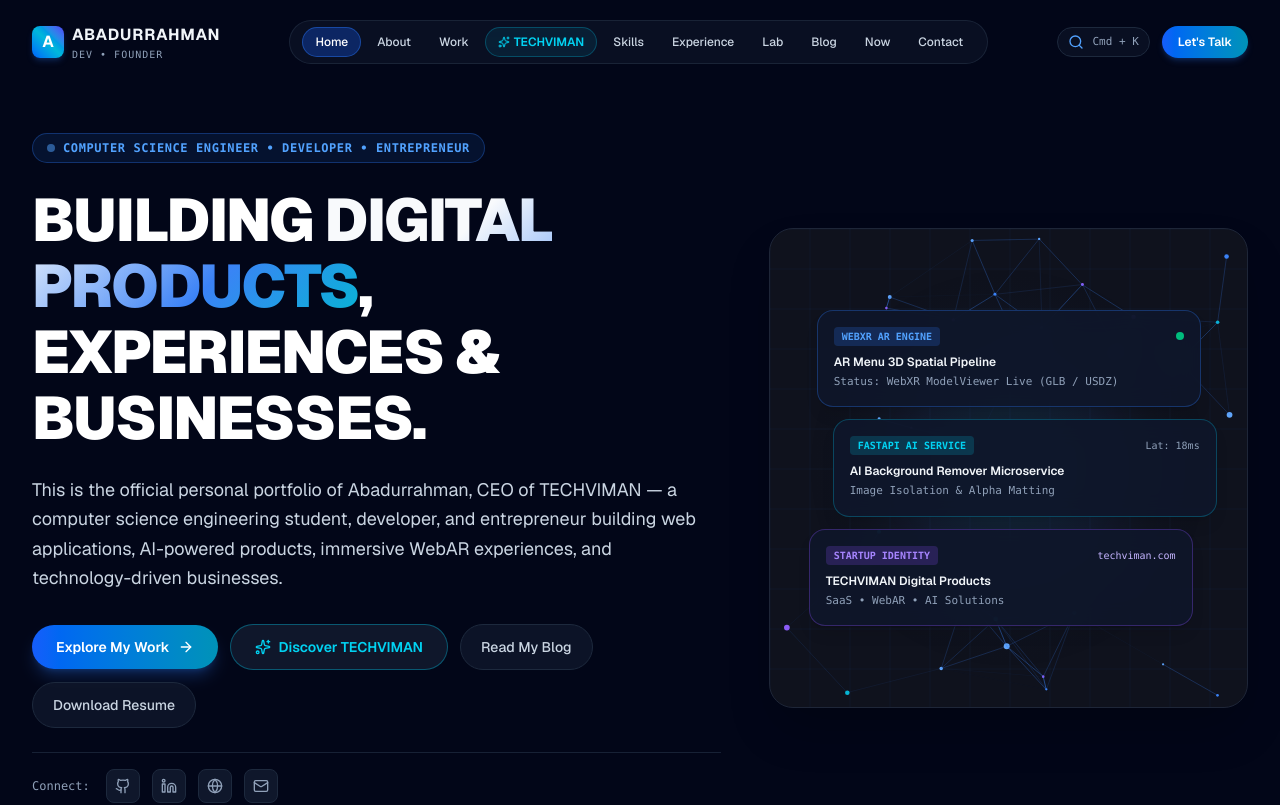
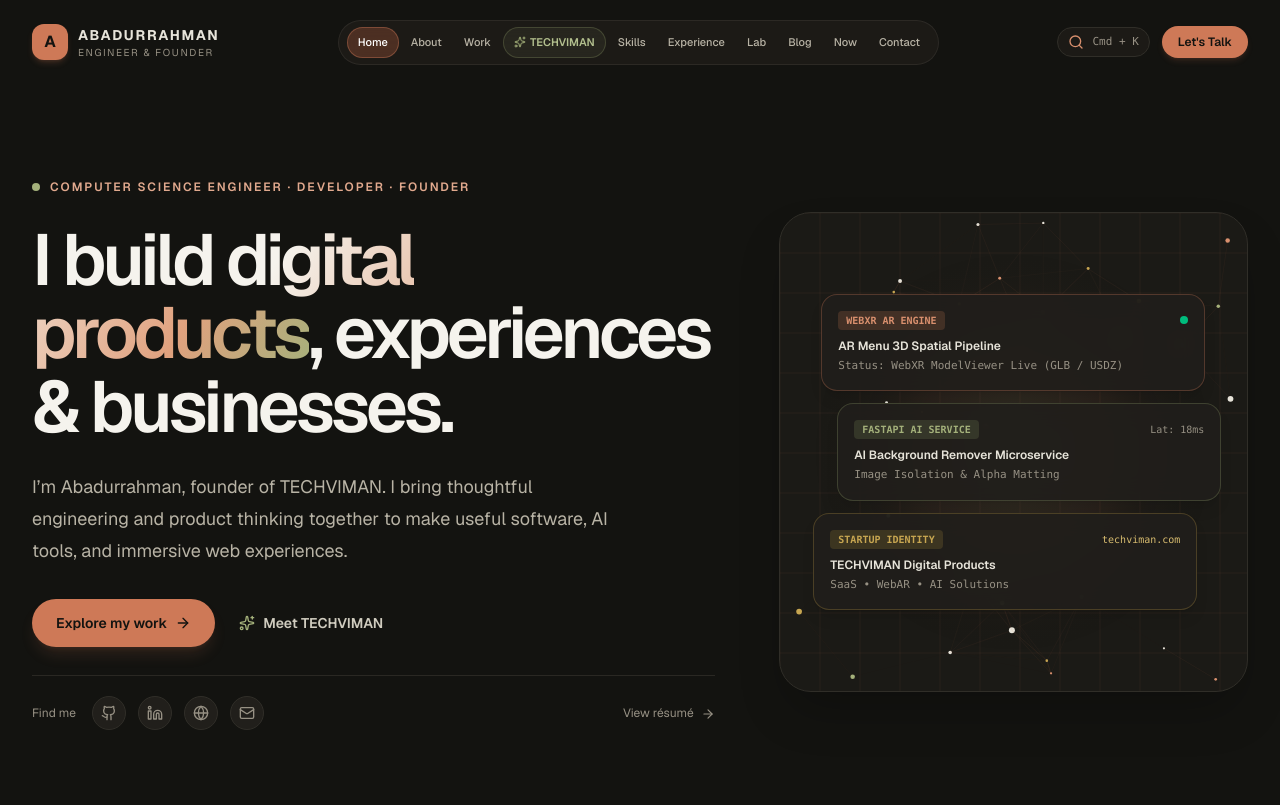
Before and after one commit to rahman2428/-Abad_Ur_Rahman, a Next.js app: page / in a window 1280 px wide. Shown: the top 805 px of the page. Built offline with nearby package versions, Linux system fonts and the light colour scheme.

Commit message:
redesign

```diff
--- a/src/app/globals.css
+++ b/src/app/globals.css
@@ -1,32 +1,96 @@
 @import "tailwindcss";
+
+@theme {
+  --color-slate-50: #f5f3ed;
+  --color-slate-100: #e7e4da;
+  --color-slate-200: #d0ccbf;
+  --color-slate-300: #b8b3a5;
+  --color-slate-400: #979184;
+  --color-slate-500: #777263;
+  --color-slate-600: #5e5a4d;
+  --color-slate-700: #46433a;
+  --color-slate-800: #302e28;
+  --color-slate-900: #211f1b;
+  --color-slate-950: #131310;
+  --color-blue-50: #fbf2ed;
+  --color-blue-100: #f5e1d6;
+  --color-blue-200: #ecc4b0;
+  --color-blue-300: #e1a98e;
+  --color-blue-400: #d9906e;
+  --color-blue-500: #ce7957;
+  --color-blue-600: #b96240;
+  --color-blue-700: #964c32;
+  --color-blue-800: #713a29;
+  --color-blue-900: #4a2b20;
+  --color-cyan-50: #f1f3e9;
+  --color-cyan-100: #e3e8d2;
+  --color-cyan-200: #cbd4b0;
+  --color-cyan-300: #b2bf8e;
+  --color-cyan-400: #a4b17b;
+  --color-cyan-500: #899663;
+  --color-cyan-600: #707c50;
+  --color-cyan-700: #59623f;
+  --color-cyan-800: #434a31;
+  --color-cyan-900: #303625;
+  --color-violet-50: #fbf6e8;
+  --color-violet-100: #f3e9c9;
+  --color-violet-200: #e8d59b;
+  --color-violet-300: #d9bd70;
+  --color-violet-400: #c7a651;
+  --color-violet-500: #b18f3f;
+  --color-violet-600: #927337;
+  --color-violet-700: #725a2d;
+  --color-violet-800: #554424;
+  --color-violet-900: #3d321f;
+  --color-indigo-50: #f7f1e7;
+  --color-indigo-100: #eee2cc;
+  --color-indigo-200: #dfc99e;
+  --color-indigo-300: #cfb475;
+  --color-indigo-400: #c1a05b;
+  --color-indigo-500: #aa8848;
+  --color-indigo-600: #8d6e3a;
+  --color-indigo-700: #6e5630;
+  --color-indigo-800: #534227;
+  --color-indigo-900: #3b311f;
+  --color-purple-50: #f8f2ed;
+  --color-purple-100: #efdfd3;
+  --color-purple-200: #e1c4af;
+  --color-purple-300: #d3a88d;
+  --color-purple-400: #c79576;
+  --color-purple-500: #b47c5e;
+  --color-purple-600: #966448;
+  --color-purple-700: #77503a;
+  --color-purple-800: #5a3d2e;
+  --color-purple-900: #402f25;
+}
 
 @layer base {
   :root {
-    --bg-main: #08090e;
-    --bg-card: #0f121d;
-    --bg-card-hover: #161b2c;
-    --border-color: #1e2638;
-    --border-glow: #3b82f640;
-    --text-primary: #f8fafc;
-    --text-secondary: #94a3b8;
-    --text-muted: #64748b;
-    --accent-blue: #3b82f6;
-    --accent-cyan: #06b6d4;
-    --accent-violet: #8b5cf6;
+    --bg-main: #131310;
+    --bg-card: #1b1a16;
+    --bg-card-hover: #25231e;
+    --border-color: #302e28;
+    --border-glow: #ce795740;
+    --text-primary: #f5f3ed;
+    --text-secondary: #b8b3a5;
+    --text-muted: #858071;
+    --accent-blue: #ce7957;
+    --accent-cyan: #a4b17b;
+    --accent-violet: #c7a651;
   }
 
   .light {
-    --bg-main: #f8fafc;
-    --bg-card: #ffffff;
-    --bg-card-hover: #f1f5f9;
-    --border-color: #e2e8f0;
-    --border-glow: #3b82f630;
-    --text-primary: #0f172a;
-    --text-secondary: #475569;
-    --text-muted: #64748b;
-    --accent-blue: #2563eb;
-    --accent-cyan: #0891b2;
-    --accent-violet: #7c3aed;
+    --bg-main: #f3f0e8;
+    --bg-card: #fcfaf5;
+    --bg-card-hover: #ebe7dc;
+    --border-color: #ded8c9;
+    --border-glow: #b9624030;
+    --text-primary: #25241f;
+    --text-secondary: #5e5a4d;
+    --text-muted: #777263;
+    --accent-blue: #a95035;
+    --accent-cyan: #657747;
+    --accent-violet: #896b34;
   }
 
   html {
@@ -44,6 +108,12 @@
     font-family: var(--font-geist-sans), system-ui, -apple-system, sans-serif;
     overflow-x: hidden;
     transition: background-color 0.3s ease, color 0.3s ease;
+    text-rendering: optimizeLegibility;
+  }
+
+  ::selection {
+    background: #ce7957;
+    color: #131310;
   }
 }
 
@@ -58,26 +128,26 @@
 }
 
 ::-webkit-scrollbar-thumb {
-  background: #1e293b;
+  background: #49463d;
   border-radius: 4px;
 }
 
 ::-webkit-scrollbar-thumb:hover {
-  background: #334155;
+  background: #625e51;
 }
 
 /* Grid & Glow Effects */
 .bg-grid-pattern {
   background-size: 40px 40px;
   background-image:
-    linear-gradient(to right, rgba(255, 255, 255, 0.03) 1px, transparent 1px),
-    linear-gradient(to bottom, rgba(255, 255, 255, 0.03) 1px, transparent 1px);
+    linear-gradient(to right, rgba(245, 243, 237, 0.03) 1px, transparent 1px),
+    linear-gradient(to bottom, rgba(245, 243, 237, 0.03) 1px, transparent 1px);
 }
 
 .light .bg-grid-pattern {
   background-image:
-    linear-gradient(to right, rgba(0, 0, 0, 0.04) 1px, transparent 1px),
-    linear-gradient(to bottom, rgba(0, 0, 0, 0.04) 1px, transparent 1px);
+    linear-gradient(to right, rgba(37, 36, 31, 0.04) 1px, transparent 1px),
+    linear-gradient(to bottom, rgba(37, 36, 31, 0.04) 1px, transparent 1px);
 }
 
 .glass-card {
@@ -88,24 +158,24 @@
 }
 
 .glass-card:hover {
-  border-color: rgba(59, 130, 246, 0.4);
-  box-shadow: 0 0 25px -5px rgba(59, 130, 246, 0.15);
+  border-color: rgba(206, 121, 87, 0.4);
+  box-shadow: 0 0 25px -5px rgba(206, 121, 87, 0.12);
 }
 
 .glow-gradient-text {
-  background: linear-gradient(135deg, #f8fafc 30%, #3b82f6 70%, #06b6d4 100%);
+  background: linear-gradient(120deg, #f5f3ed 15%, #e0a17e 70%, #a4b17b 100%);
   -webkit-background-clip: text;
   -webkit-text-fill-color: transparent;
 }
 
 .light .glow-gradient-text {
-  background: linear-gradient(135deg, #0f172a 30%, #2563eb 70%, #0891b2 100%);
+  background: linear-gradient(120deg, #25241f 15%, #a95035 70%, #657747 100%);
   -webkit-background-clip: text;
   -webkit-text-fill-color: transparent;
 }
 
 .techviman-gradient-text {
-  background: linear-gradient(135deg, #60a5fa 0%, #a78bfa 50%, #38bdf8 100%);
+  background: linear-gradient(135deg, #e0a17e 0%, #c7a651 50%, #a4b17b 100%);
   -webkit-background-clip: text;
   -webkit-text-fill-color: transparent;
 }
--- a/src/app/page.tsx
+++ b/src/app/page.tsx
@@ -92,71 +92,57 @@ export default function HomePage() {
       {/* ========================================================================= */}
       {/* 1. HERO SECTION */}
       {/* ========================================================================= */}
-      <section className="relative min-h-[90vh] flex flex-col justify-center max-w-7xl mx-auto px-4 sm:px-6 lg:px-8 pt-6">
-        <div className="grid grid-cols-1 lg:grid-cols-12 gap-12 items-center">
+      <section className="relative min-h-[86vh] flex flex-col justify-center max-w-7xl mx-auto px-4 sm:px-6 lg:px-8 pt-6">
+        <div className="grid grid-cols-1 lg:grid-cols-12 gap-12 lg:gap-16 items-center">
           {/* Left Hero Content */}
-          <div className="lg:col-span-7 space-y-6">
-            <div className="inline-flex items-center gap-2 px-3.5 py-1.5 rounded-full bg-blue-500/10 border border-blue-500/30 text-blue-400 text-xs font-mono font-semibold tracking-wider uppercase">
-              <span className="w-2 h-2 rounded-full bg-blue-400 animate-pulse" />
-              COMPUTER SCIENCE ENGINEER • DEVELOPER • ENTREPRENEUR
+          <div className="lg:col-span-7 space-y-7">
+            <div className="inline-flex items-center gap-2.5 text-blue-300 text-xs font-semibold tracking-[0.16em] uppercase">
+              <span className="w-2 h-2 rounded-full bg-cyan-400" />
+              Computer science engineer · Developer · Founder
             </div>
 
-            <h1 className="text-4xl sm:text-5xl lg:text-6xl font-black text-white tracking-tight leading-[1.1]">
-              BUILDING <span className="glow-gradient-text">DIGITAL PRODUCTS</span>, EXPERIENCES & BUSINESSES.
+            <h1 className="text-5xl sm:text-6xl lg:text-[4.5rem] font-semibold text-slate-50 tracking-[-0.055em] leading-[1.02]">
+              I build <span className="glow-gradient-text">digital products</span>, experiences & businesses.
             </h1>
 
-            <p className="text-base sm:text-lg text-slate-300 max-w-2xl leading-relaxed">
-              This is the official personal portfolio of Abadurrahman, CEO of TECHVIMAN — a computer science engineering student, developer, and entrepreneur building web applications, AI-powered products, immersive WebAR experiences, and technology-driven businesses.
+            <p className="text-base sm:text-lg text-slate-300 max-w-xl leading-8">
+              I’m Abadurrahman, founder of TECHVIMAN. I bring thoughtful engineering and product thinking together to make useful software, AI tools, and immersive web experiences.
             </p>
 
-            {/* 4 Call to Actions */}
-            <div className="flex flex-wrap items-center gap-3 pt-2">
+            <div className="flex flex-wrap items-center gap-x-6 gap-y-4 pt-1">
               <Link
                 href="/projects"
-                className="px-6 py-3 rounded-full bg-gradient-to-r from-blue-600 to-cyan-600 hover:from-blue-500 hover:to-cyan-500 text-white font-semibold text-sm shadow-lg shadow-blue-500/25 transition flex items-center gap-2 group"
+                className="px-6 py-3.5 rounded-full bg-blue-500 hover:bg-blue-400 text-slate-950 font-semibold text-sm shadow-lg shadow-blue-500/15 transition flex items-center gap-2 group"
               >
-                Explore My Work <ArrowRight className="w-4 h-4 group-hover:translate-x-1 transition" />
+                Explore my work <ArrowRight className="w-4 h-4 group-hover:translate-x-1 transition" />
               </Link>
 
               <Link
                 href="/techviman"
-                className="px-6 py-3 rounded-full bg-slate-900 border border-cyan-500/40 text-cyan-400 hover:bg-cyan-500/10 hover:border-cyan-400 text-sm font-semibold transition flex items-center gap-2"
+                className="text-sm font-semibold text-slate-200 hover:text-cyan-300 transition flex items-center gap-2"
               >
-                <Sparkles className="w-4 h-4 text-cyan-400" /> Discover TECHVIMAN
-              </Link>
-
-              <Link
-                href="/blog"
-                className="px-5 py-3 rounded-full bg-slate-900/80 border border-slate-800 text-slate-300 hover:text-white hover:border-slate-700 text-sm font-medium transition"
-              >
-                Read My Blog
-              </Link>
-
-              <Link
-                href="/resume"
-                className="px-5 py-3 rounded-full bg-slate-900/80 border border-slate-800 text-slate-300 hover:text-white hover:border-slate-700 text-sm font-medium transition"
-              >
-                Download Resume
+                <Sparkles className="w-4 h-4 text-cyan-400" /> Meet TECHVIMAN
               </Link>
             </div>
 
             {/* Social Links */}
-            <div className="pt-4 flex items-center gap-4 border-t border-slate-800/80">
-              <span className="text-xs text-slate-400 font-mono">Connect:</span>
+            <div className="pt-5 flex items-center gap-4 border-t border-slate-800/80">
+              <span className="text-xs text-slate-400">Find me</span>
               <div className="flex items-center gap-3 text-slate-400">
-                <a href="https://github.com/rahman2428" target="_blank" rel="noopener noreferrer" aria-label="Abadurrahman on GitHub" className="hover:text-white transition p-2 rounded-lg bg-slate-900 border border-slate-800">
+                <a href="https://github.com/rahman2428" target="_blank" rel="noopener noreferrer" aria-label="Abadurrahman on GitHub" className="hover:text-blue-300 transition p-2 rounded-full bg-slate-900 border border-slate-800">
                   <IconGithub className="w-4 h-4" />
                 </a>
-                <a href="https://www.linkedin.com/in/abadur-rahman-056582312/" target="_blank" rel="noopener noreferrer" aria-label="Abadurrahman on LinkedIn" className="hover:text-white transition p-2 rounded-lg bg-slate-900 border border-slate-800">
+                <a href="https://www.linkedin.com/in/abadur-rahman-056582312/" target="_blank" rel="noopener noreferrer" aria-label="Abadurrahman on LinkedIn" className="hover:text-blue-300 transition p-2 rounded-full bg-slate-900 border border-slate-800">
                   <IconLinkedin className="w-4 h-4" />
                 </a>
-                <a href="https://techviman.com/" target="_blank" rel="noopener noreferrer" aria-label="TECHVIMAN official website founded by Abadurrahman" className="hover:text-white transition p-2 rounded-lg bg-slate-900 border border-slate-800">
+                <a href="https://techviman.com/" target="_blank" rel="noopener noreferrer" aria-label="TECHVIMAN official website founded by Abadurrahman" className="hover:text-white transition p-2 rounded-full bg-slate-900 border border-slate-800">
                   <Globe className="w-4 h-4" />
                 </a>
-                <a href="mailto:contact@techviman.com" aria-label="Email Abadurrahman at contact@techviman.com" className="hover:text-white transition p-2 rounded-lg bg-slate-900 border border-slate-800">
+                <a href="mailto:contact@techviman.com" aria-label="Email Abadurrahman at contact@techviman.com" className="hover:text-white transition p-2 rounded-full bg-slate-900 border border-slate-800">
                   <Mail className="w-4 h-4" />
                 </a>
               </div>
+              <Link href="/resume" className="ml-auto text-xs text-slate-400 hover:text-blue-300 transition">View résumé <ArrowRight className="inline w-3.5 h-3.5 ml-1" /></Link>
             </div>
           </div>
 
@@ -180,7 +166,7 @@ export default function HomePage() {
             </p>
             <h2 className="text-3xl sm:text-4xl font-extrabold text-white">MORE THAN A DEVELOPER.</h2>
             <blockquote className="text-xl sm:text-2xl font-bold text-slate-200 border-l-4 border-blue-500 pl-4 py-1 italic">
-              "I don't just write code. I turn ideas into products."
+              &ldquo;I don&rsquo;t just write code. I turn ideas into products.&rdquo;
             </blockquote>
             <p className="text-slate-300 leading-relaxed text-sm sm:text-base">
               Combining Computer Science engineering fundamentals with product design, artificial intelligence, and business strategy to engineer high-value digital solutions.
@@ -623,7 +609,7 @@ export default function HomePage() {
             <div className="lg:col-span-6 space-y-6">
               <p className="text-xs font-mono uppercase tracking-widest text-blue-400 font-bold">GET IN TOUCH</p>
               <h2 className="text-3xl sm:text-4xl font-extrabold text-white">HAVE AN IDEA?</h2>
-              <p className="text-lg text-slate-300 font-medium">Let's build something meaningful together.</p>
+              <p className="text-lg text-slate-300 font-medium">Let&apos;s build something meaningful together.</p>
               <p className="text-xs sm:text-sm text-slate-400 leading-relaxed">
                 Whether you have a web application project, a WebAR product concept, an AI tool requirement, or want to collaborate with TECHVIMAN, feel free to reach out directly.
               </p>
--- a/src/components/hero/hero-visual.tsx
+++ b/src/components/hero/hero-visual.tsx
@@ -35,7 +35,7 @@ export function HeroVisual() {
     }> = [];
 
     const numParticles = Math.min(Math.floor(width / 15), 45);
-    const colors = ["#3b82f6", "#06b6d4", "#8b5cf6", "#60a5fa"];
+    const colors = ["#d9906e", "#a4b17b", "#c7a651", "#e7e4da"];
 
     for (let i = 0; i < numParticles; i++) {
       particles.push({
@@ -64,7 +64,7 @@ export function HeroVisual() {
 
       // Draw faint grid lines
       const gridSize = 40;
-      ctx.strokeStyle = "rgba(59, 130, 246, 0.05)";
+      ctx.strokeStyle = "rgba(206, 121, 87, 0.07)";
       ctx.lineWidth = 1;
 
       for (let x = 0; x < width; x += gridSize) {
@@ -83,8 +83,8 @@ export function HeroVisual() {
 
       // Draw mouse light gradient glow
       const radialGlow = ctx.createRadialGradient(mouseX, mouseY, 0, mouseX, mouseY, 200);
-      radialGlow.addColorStop(0, "rgba(6, 182, 212, 0.15)");
-      radialGlow.addColorStop(0.5, "rgba(59, 130, 246, 0.08)");
+      radialGlow.addColorStop(0, "rgba(164, 177, 123, 0.14)");
+      radialGlow.addColorStop(0.5, "rgba(206, 121, 87, 0.08)");
       radialGlow.addColorStop(1, "rgba(0, 0, 0, 0)");
 
       ctx.fillStyle = radialGlow;
@@ -114,7 +114,7 @@ export function HeroVisual() {
             ctx.beginPath();
             ctx.moveTo(p1.x, p1.y);
             ctx.lineTo(p2.x, p2.y);
-            ctx.strokeStyle = `rgba(59, 130, 246, ${1 - dist / 110})`;
+            ctx.strokeStyle = `rgba(206, 121, 87, ${0.22 * (1 - dist / 110)})`;
             ctx.lineWidth = 0.6;
             ctx.stroke();
           }
@@ -135,7 +135,7 @@ export function HeroVisual() {
 
   return (
     <div
-      className="relative w-full h-full min-h-[380px] lg:min-h-[480px] rounded-3xl overflow-hidden glass-card flex items-center justify-center p-4 border border-slate-800/80 bg-slate-950/60 shadow-2xl"
+      className="relative w-full h-full min-h-[380px] lg:min-h-[480px] rounded-[2rem] overflow-hidden glass-card flex items-center justify-center p-4 border border-slate-800/80 bg-slate-950/60 shadow-2xl"
       role="img"
       aria-label="Interactive product overview of Abadurrahman's TECHVIMAN work, including WebAR restaurant menus, AI background removal, and SaaS products"
     >
--- a/src/components/navigation/navbar.tsx
+++ b/src/components/navigation/navbar.tsx
@@ -42,37 +42,37 @@ export function Navbar() {
       <header
         className={`fixed top-0 left-0 right-0 z-40 transition-all duration-300 ${
           isScrolled
-            ? "py-3 bg-slate-950/80 dark:bg-slate-950/85 backdrop-blur-md border-b border-slate-800/80 shadow-lg shadow-black/20"
+            ? "py-3 bg-slate-950/90 backdrop-blur-xl border-b border-slate-800/80 shadow-lg shadow-black/20"
             : "py-5 bg-transparent"
         }`}
       >
         <div className="max-w-7xl mx-auto px-4 sm:px-6 lg:px-8 flex items-center justify-between">
           {/* Logo / Personal Brand */}
-          <Link href="/" className="group flex items-center gap-2">
-            <span className="w-8 h-8 rounded-lg bg-gradient-to-tr from-blue-600 via-cyan-500 to-indigo-600 flex items-center justify-center text-white font-bold text-base shadow-md shadow-blue-500/20 group-hover:scale-105 transition-transform">
+          <Link href="/" className="group flex items-center gap-2.5">
+            <span className="w-9 h-9 rounded-xl bg-blue-500 flex items-center justify-center text-slate-950 font-bold text-base shadow-md shadow-blue-500/20 group-hover:scale-105 transition-transform">
               A
             </span>
             <div className="flex flex-col">
-              <span className="font-bold text-slate-100 dark:text-slate-100 tracking-wider text-base group-hover:text-blue-400 transition-colors">
+              <span className="font-bold text-slate-100 tracking-[0.12em] text-sm group-hover:text-blue-300 transition-colors">
                 ABADURRAHMAN
               </span>
-              <span className="text-[10px] text-slate-400 dark:text-slate-400 tracking-widest font-mono uppercase">
-                Dev • Founder
+              <span className="text-[10px] text-slate-400 tracking-[0.16em] uppercase">
+                Engineer & Founder
               </span>
             </div>
           </Link>
 
           {/* Desktop Nav Items */}
-          <nav className="hidden lg:flex items-center gap-1 bg-slate-900/60 dark:bg-slate-900/60 px-3 py-1.5 rounded-full border border-slate-800/80 backdrop-blur-md">
+          <nav className="hidden lg:flex items-center gap-0.5 bg-slate-900/70 px-2 py-1.5 rounded-full border border-slate-800/80 backdrop-blur-md">
             {navItems.map((item) => {
               const isActive = pathname === item.href;
               return (
                 <Link
                   key={item.href}
                   href={item.href}
-                  className={`px-3 py-1.5 rounded-full text-xs font-medium transition-all duration-200 ${
+                  className={`px-2.5 py-1.5 rounded-full text-[11px] font-medium transition-all duration-200 ${
                     item.highlight
-                      ? "text-cyan-400 hover:text-cyan-300 font-semibold flex items-center gap-1 bg-cyan-500/10 border border-cyan-500/30 hover:bg-cyan-500/20"
+                      ? "text-cyan-300 hover:text-cyan-200 font-semibold flex items-center gap-1 bg-cyan-500/10 border border-cyan-500/30 hover:bg-cyan-500/20"
                       : isActive
                       ? "text-white bg-blue-600/30 border border-blue-500/40"
                       : "text-slate-300 dark:text-slate-300 hover:text-white hover:bg-slate-800/50"
@@ -91,7 +91,7 @@ export function Navbar() {
             <button
               onClick={() => setSearchOpen(true)}
               aria-label="Search"
-              className="flex items-center gap-2 px-2.5 py-1.5 rounded-full border border-slate-800 bg-slate-900/60 text-xs text-slate-400 hover:text-white hover:border-slate-700 transition"
+              className="flex items-center gap-2 px-2.5 py-1.5 rounded-full border border-slate-800 bg-slate-900/70 text-xs text-slate-400 hover:text-white hover:border-slate-700 transition"
             >
               <Search className="w-4 h-4 text-blue-400" />
               <span className="hidden md:inline font-mono text-[11px]">Cmd + K</span>
@@ -100,9 +100,9 @@ export function Navbar() {
             {/* Talk CTA */}
             <Link
               href="/contact"
-              className="hidden sm:inline-flex items-center justify-center px-4 py-2 text-xs font-semibold rounded-full bg-gradient-to-r from-blue-600 to-cyan-600 hover:from-blue-500 hover:to-cyan-500 text-white shadow-md shadow-blue-500/20 hover:shadow-blue-500/30 transition-all duration-200"
+              className="hidden sm:inline-flex items-center justify-center px-4 py-2 text-xs font-semibold rounded-full bg-blue-500 hover:bg-blue-400 text-slate-950 shadow-md shadow-blue-500/15 transition-all duration-200"
             >
-              Let's Talk
+              Let&apos;s Talk
             </Link>
 
             {/* Mobile Hamburger Toggle */}
@@ -119,7 +119,7 @@ export function Navbar() {
 
       {/* Mobile Drawer Navigation */}
       {mobileMenuOpen && (
-        <div className="lg:hidden fixed inset-0 z-30 bg-slate-950/95 backdrop-blur-xl pt-24 px-6 pb-8 flex flex-col justify-between overflow-y-auto animate-in slide-in-from-top-4 duration-200">
+        <div className="lg:hidden fixed inset-0 z-30 bg-slate-950/98 backdrop-blur-xl pt-24 px-6 pb-8 flex flex-col justify-between overflow-y-auto animate-in slide-in-from-top-4 duration-200">
           <div className="space-y-3">
             <p className="text-xs font-mono uppercase tracking-widest text-slate-500 mb-2">Navigation</p>
             {navItems.map((item) => (
@@ -142,9 +142,9 @@ export function Navbar() {
             <Link
               href="/contact"
               onClick={() => setMobileMenuOpen(false)}
-              className="w-full py-3 rounded-xl bg-gradient-to-r from-blue-600 to-cyan-600 text-white font-semibold text-center block shadow-lg shadow-blue-500/20"
+              className="w-full py-3 rounded-xl bg-blue-500 text-slate-950 font-semibold text-center block shadow-lg shadow-blue-500/20"
             >
-              Let's Talk
+              Let&apos;s Talk
             </Link>
             <p className="text-center text-xs text-slate-500">
               © {new Date().getFullYear()} Abadurrahman. All rights reserved.
```
Also changed, not shown: src/components/navigation/footer.tsx (+11 -11 lines).
